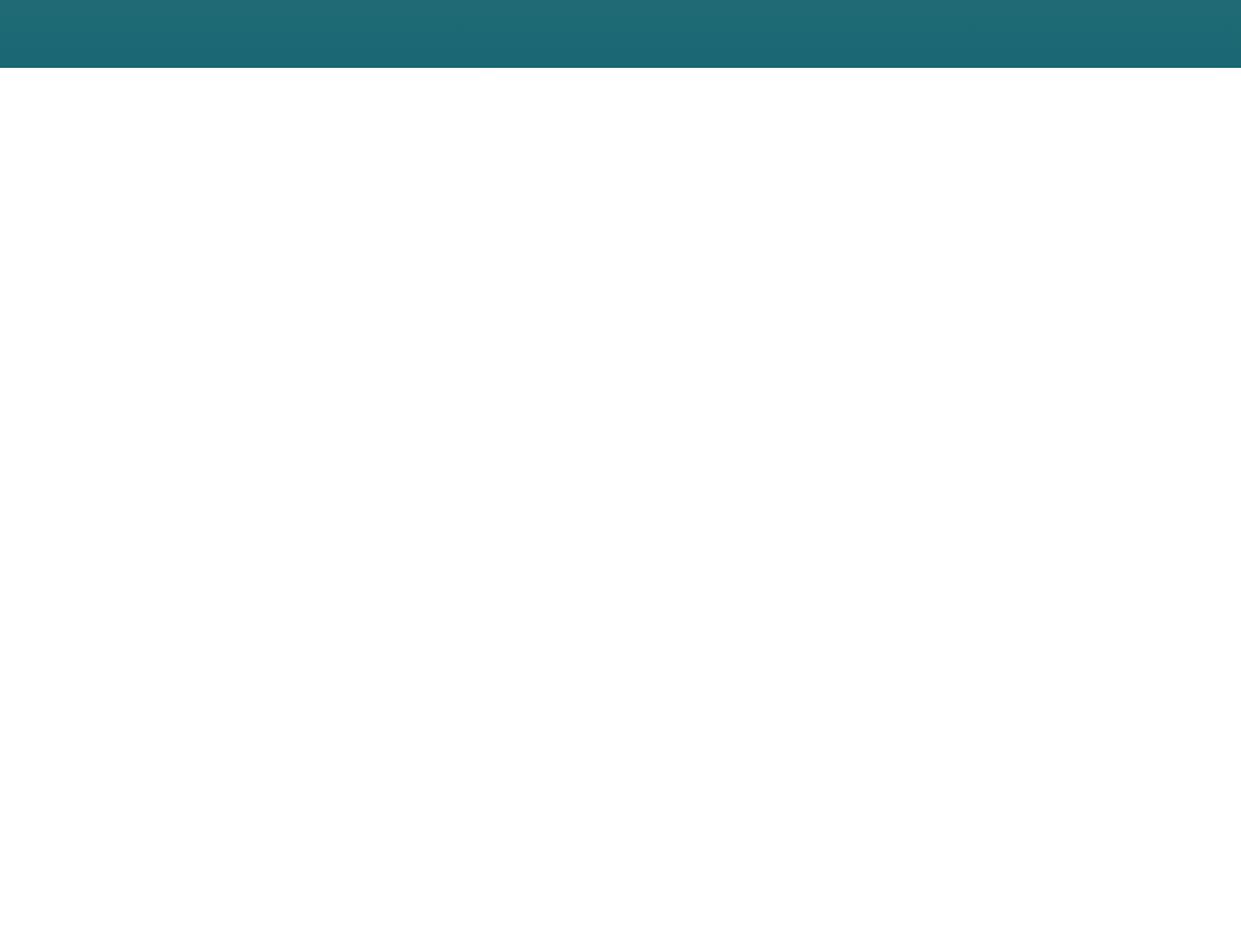
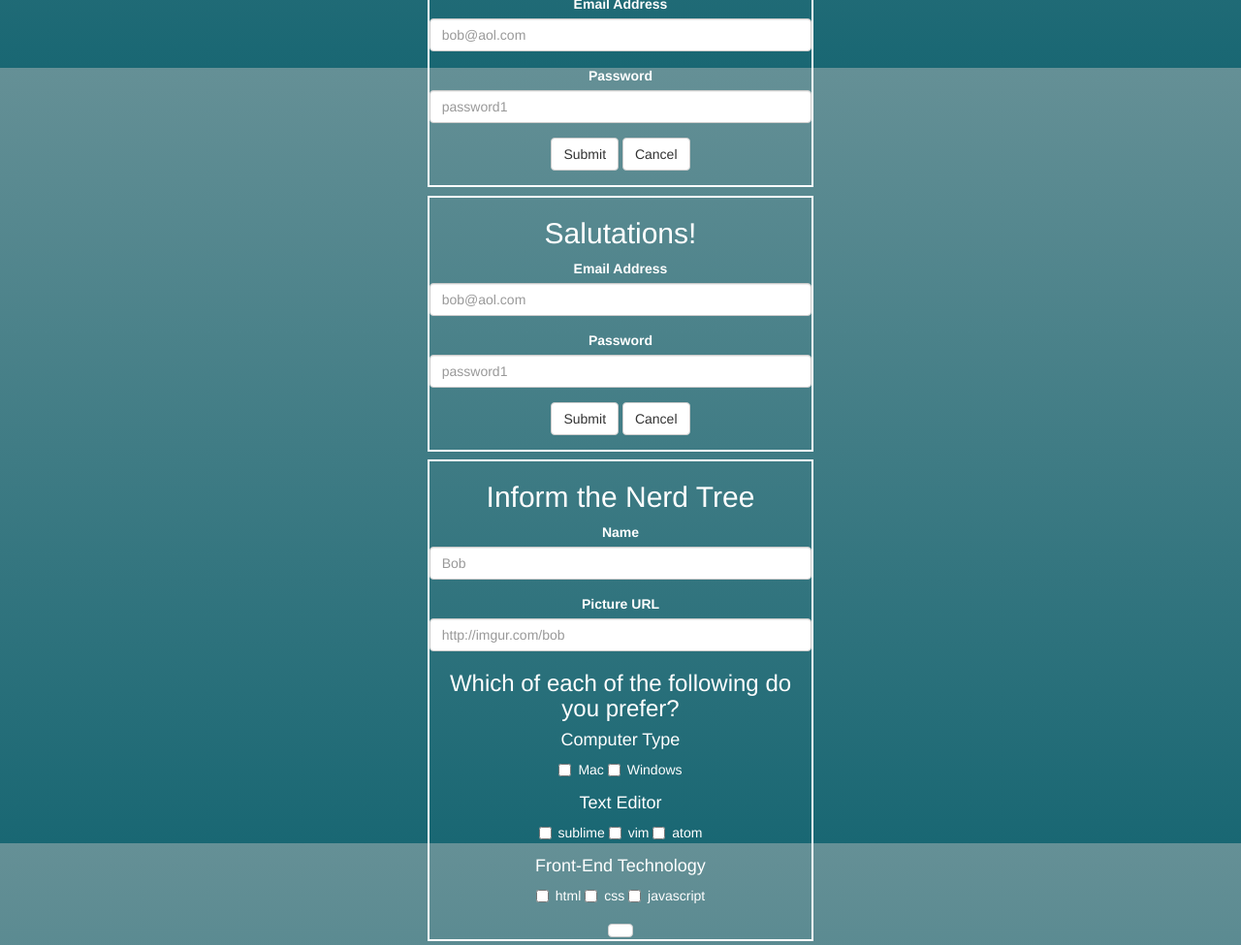
Before and after one commit to erinpagemd/nerd-tree, a website: page app/index.jade in a window 1280 px wide. Shown: the part 730-1705 px from the top of the page at 97% size. Before the commit the page ends 800 px from the top, so only its background shows below. Drawn offline with nearby package versions, Linux system fonts and the light colour scheme; files that its build step writes are made by us from their sources; files whose address does not match are found by name.

Commit message:
most html written

```diff
--- a/app/index.jade
+++ b/app/index.jade
@@ -14,11 +14,12 @@ html
         .navbar-header
           a.navbar-brand(href='#')
             img.img-circle(alt='brand' src='../img/nerdtreebrand.png')
+        p.navbar-text Nerd Tree
         form.navbar-form.navbar-right
           .form-group
-            button.btn.btn-default.navbar-btn(type='button') Sign In
-            button.btn.btn-default.navbar-btn(type='button') Sign Up
-
+            button.btn.btn-default.navbar-btn(type='button' id='signIn') Sign In
+            button.btn.btn-default.navbar-btn(type='button' id='signUp') Sign Up
+            button.btn.btn-default.navbar-btn(type='button' id='logout') Logout
 
     //- pretty h1 and tree img
     .brand-land
@@ -28,7 +29,74 @@ html
           //- try to make the image a heart
           img.img-circle(alt='data tree' src='../img/actualtree.png')
 
+    <!-- --FORMS-- -->
+
+    //- signup form
+    .row
+      .col-md-4.col-md-offset-4
+        form.sign-up-form
+          h2 You have found your nerd tree
+          .form-group
+            label Email Address
+            input.form-control(type='email' placeholder='bob@aol.com')
+          .form-group
+            label Password
+            input.form-control(type='password' placeholder='password1')
+          .form-group
+            button.btn.btn-default(type='submit' id='createNewUser') Submit
+            button.btn.btn-default(type='submit' id='cancelSignup') Cancel
+
+    //- signin form
+    .row
+      .col-md-4.col-md-offset-4
+        form.sign-in-form
+          h2 Salutations!
+          .form-group
+            label Email Address
+            input.form-control(type='email' placeholder='bob@aol.com')
+          .form-group
+            label Password
+            input.form-control(type='password' placeholder='password1')
+          .form-group
+            button.btn.btn-default(type='submit' id='loginExistingUser') Submit
+            button.btn.btn-default(type='submit' id='cancelSignin') Cancel
+
+    //- profile form
+    .row
+      .col-md-4.col-md-offset-4
+        form.profile-form
+          h2 Inform the Nerd Tree
+          .form-group
+            label Name
+            input.form-control(type='text' placeholder='Bob')
+          .form-group
+            label Picture URL
+            input.form-control(type='http' placeholder='http://imgur.com/bob')
+          h3 Which of each of the following do you prefer?
+          .form-group
+            h4 Computer Type
+            .checkbox
+              <label><input type='checkbox'> Mac </label>
+              <label><input type='checkbox'> Windows </label>
+          .form-group
+            h4 Text Editor
+            .checkbox
+              <label><input type='checkbox'> sublime </label>
+              <label><input type='checkbox'> vim </label>
+              <label><input type='checkbox'> atom </label>
+          .form-group
+            h4 Front-End Technology
+            .checkbox
+              <label><input type='checkbox'> html </label>
+              <label><input type='checkbox'> css </label>
+              <label><input type='checkbox'> javascript </label>
+          button.btn.btn-default(type='submit' id='submitProfile')
+    <!-- --END FORMS-- -->
+
+    //- load profile here
+    #profileTarget
+
     script(type='text/javascript' src='vendor/jquery.js')
     script(type='text/javascript' src='vendor/lodash.min.js')
     script(type='text/javascript' src='vendor/firebase.js')
-    script(type='text/javascript' src='vendor/main.js')
+    script(type='text/javascript' src='js/main.js')
--- a/app/styles/main.scss
+++ b/app/styles/main.scss
@@ -1,4 +1,11 @@
 @import url(http://fonts.googleapis.com/css?family=Alex+Brush);
+
+.sign-up-form {
+  border: 2px solid white;
+  margin: 1%;
+  text-align: center;
+  color: white;
+}
 
 ///////////////////////////////////////////////////////////////
 ///////////////// brand //////////////////////////////////////
@@ -9,20 +16,24 @@
   font-size: 20rem;
   text-align: center;
   color: white;
+  margin: 1%;
 }
 
-
-
-
-
-
-
-
+.navbar-text {
+  font-family: 'Alex Brush', cursive;
+  font-size: 2rem;
+}
 
 /////////////////////////////////////////////////////////////
 //////////////////// html elements /////////////////////////
 ///////////////////////////////////////////////////////////
 
+form {
+  border: 2px solid white;
+  color: white;
+  text-align: center;
+  margin: 1%;
+}
 
 img {
   max-width: 100%;
```
Also changed, not shown: app/js/main.js (+48 -0 lines), public/js/main.js (+48 -0 lines), public/css/main.css, public/index.html.
